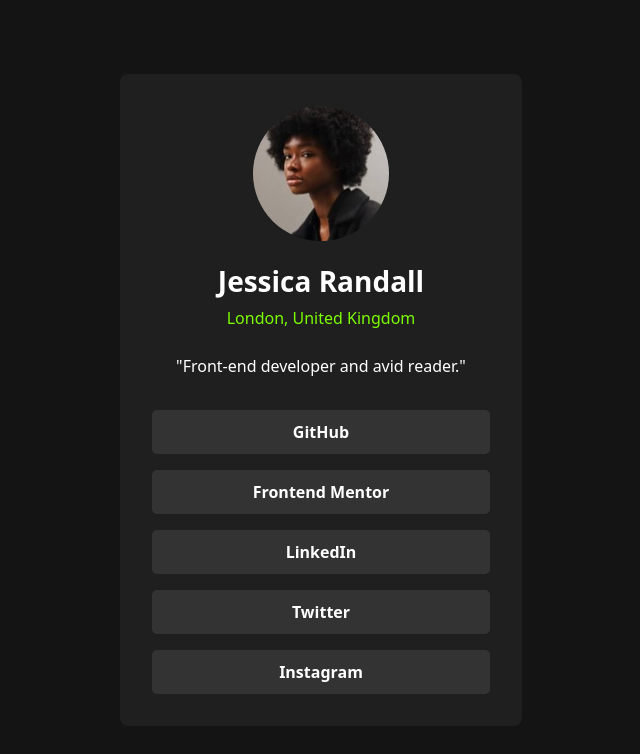
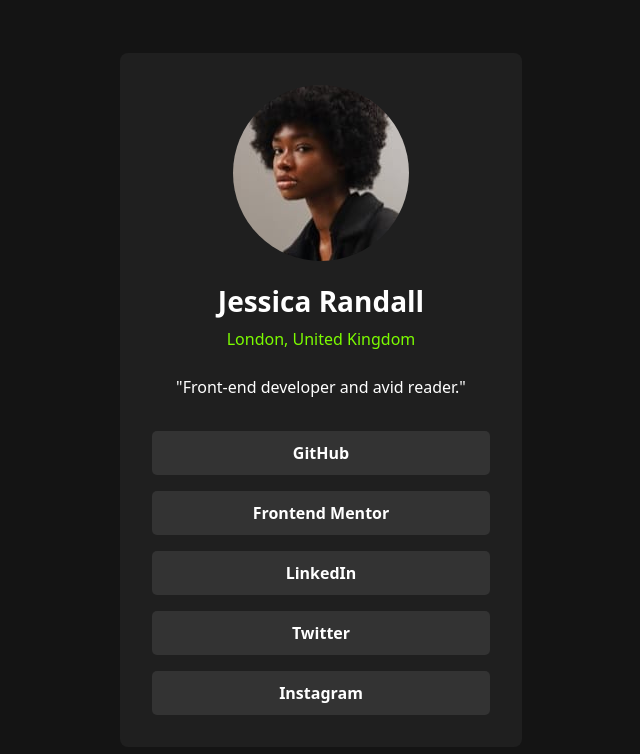
Before and after one commit to Adham-16/social-links-profile-main, a plain HTML site: page index.html in a window 1280 px wide. Shown: the whole page, without its empty margins (319-959 px from the left). Drawn offline with Linux system fonts and the light colour scheme.

Commit message:
Edit image

```diff
--- a/css/style.css
+++ b/css/style.css
@@ -11,7 +11,8 @@
   padding: 2rem;
 }
 img.rounded-circle {
-  width: 40%;
+  max-width: 100%;
+  height: auto;
 }
 .text h3 {
   font-weight: 600;
--- a/index.html
+++ b/index.html
@@ -24,7 +24,7 @@
         <img
           class="rounded-circle"
           src="assets/images/avatar-jessica.jpeg"
-          alt=""
+          alt="Profile picture of Jessica Randall"
         />
         <div class="text text-center my-4">
           <h3 class="text-white">Jessica Randall</h3>
```
